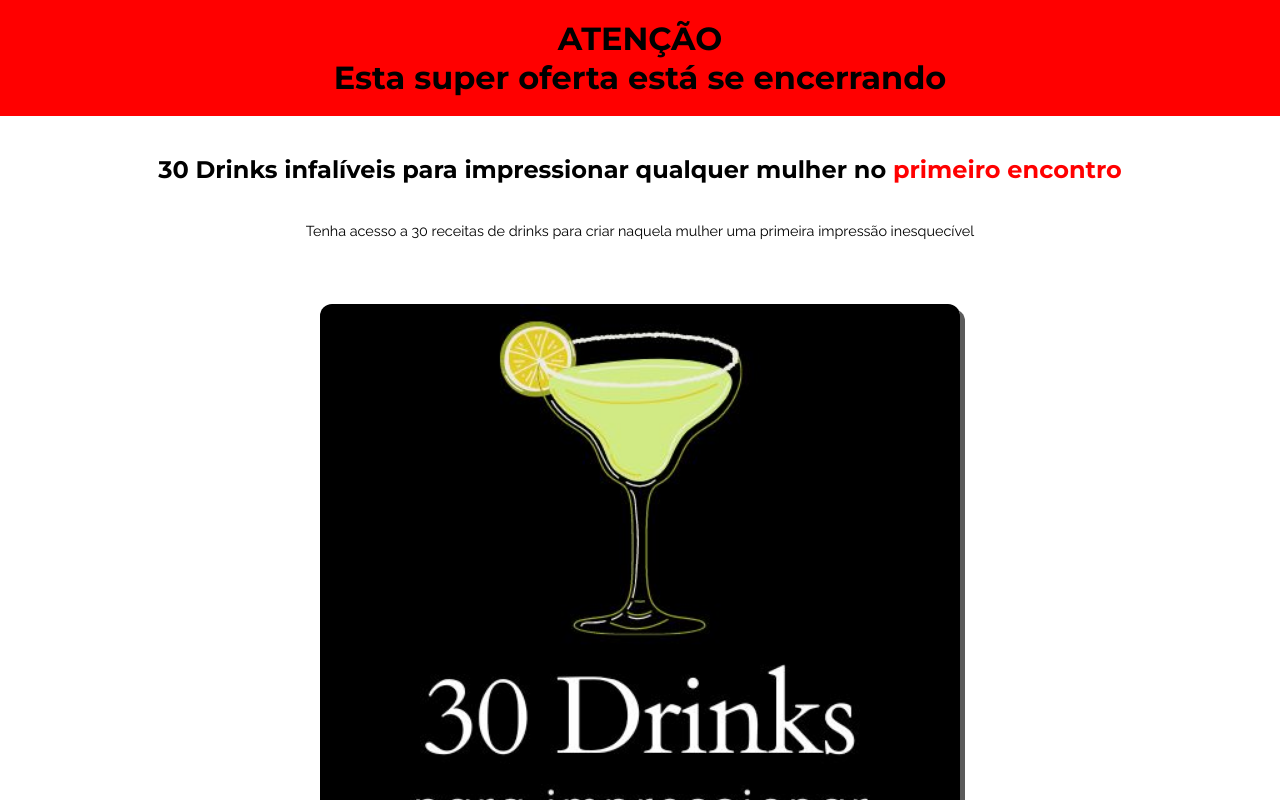
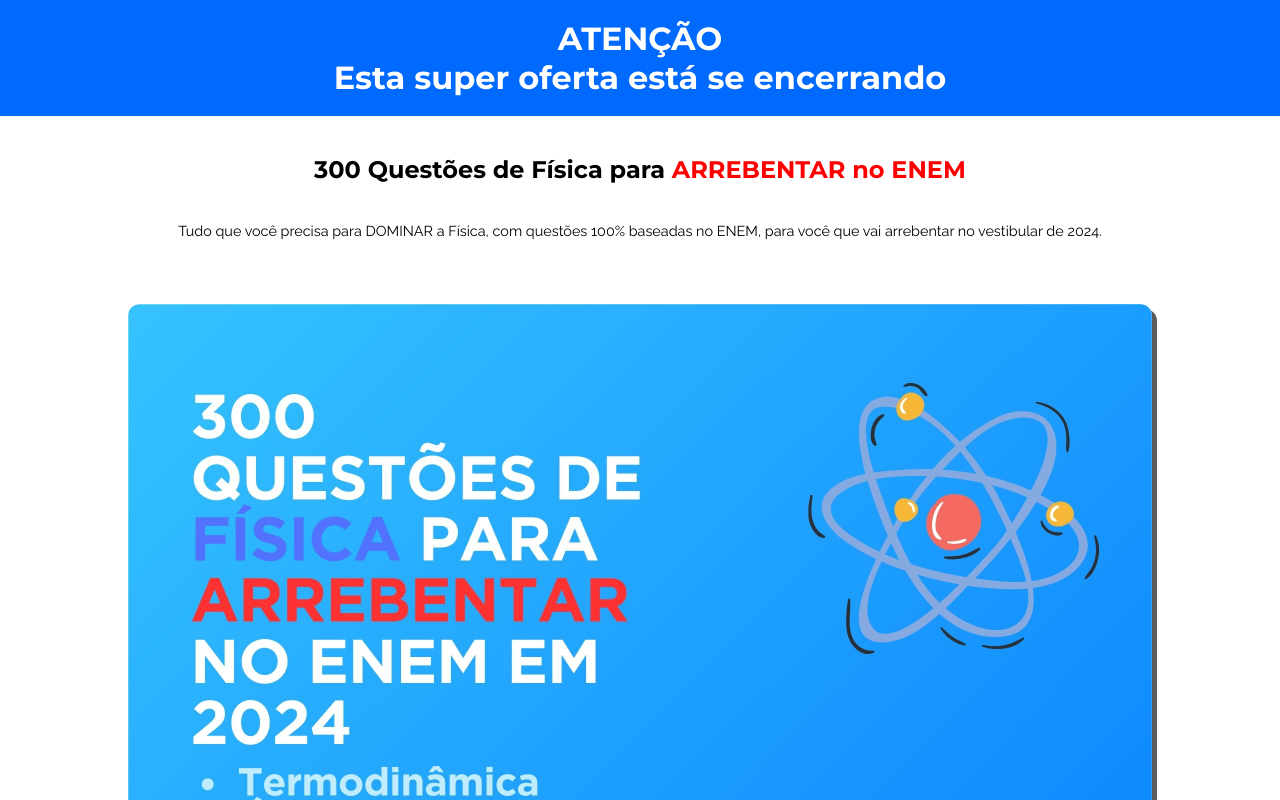
Before and after one commit to barretodotcom/pagina-de-vendas-drinks, a plain HTML site: page index.html in a window 1280 px wide. Shown: the top 800 px of the page. Drawn offline with Linux system fonts and the light colour scheme.

Commit message:
feat: alterado para outro produto

```diff
--- a/index.html
+++ b/index.html
@@ -6,7 +6,7 @@
     <meta name="facebook-domain-verification" content="x9jomgi7ee34x2qclbx2npndii21lk" />
     <link rel="preconnect" href="https://fonts.googleapis.com">
     <link rel="icon" href="favicon.png" type="image/png">
-    <title>30 Receitas de Drinks para Impressionar Qualquer Mulher</title>
+    <title> 300 Questões de Física para ARREBENTAR no ENEM</title>
     <link rel="preconnect" href="https://fonts.gstatic.com" crossorigin>
     <link href="https://fonts.googleapis.com/css2?family=Montserrat:ital,wght@0,100..900;1,100..900&family=Raleway:ital,wght@0,100..900;1,100..900&display=swap" rel="stylesheet">
     <title>Document</title>
@@ -28,9 +28,13 @@
 
     .header {
         width: 100%;
-        background-color: red;
+        background-color: rgb(0, 106, 255);
         text-align: center;
         padding: 1.5%;
+    }
+
+    .header h1 {
+        color: white;
     }
 
     .content {
@@ -64,7 +68,7 @@
     }
 
     img {
-        width: 50%;
+        width: 80%;
         margin-top: 5%;
         border-radius: 12px;
         box-shadow: 5px 5px 0px 0px rgb(91, 91, 91);
@@ -77,7 +81,7 @@
 
     button {
         width: 95%;
-        background-color: red;
+        background-color: rgb(0, 106, 255);
         border: none;
         color: white;
         font-weight: bold;
@@ -120,16 +124,17 @@
     </div>
     <div class="content">
         <h2>
-            30 Drinks infalíveis para impressionar qualquer mulher no <p class="red">primeiro encontro</p>
+            300 Questões de Física para <p class="red" >ARREBENTAR no ENEM</p>
         </h2>
         <p class="text">
-            Tenha acesso a 30 receitas de drinks para criar naquela mulher uma primeira impressão inesquecível
+            Tudo que você precisa para DOMINAR a Física, com questões 100% baseadas no ENEM, para você
+            que vai arrebentar no vestibular de 2024.
         </p>
-        <img src="./mock.jpg" alt="imagem-capa-ebook">
+        <img src="./mock1.jpg" alt="imagem-capa-ebook">
         <h1 class="today">APENAS HOJE</h1>
-        <h1 class="green">R$ 4,99</h1>
-        <a href="https://pay.hotmart.com/X95383077U?off=w2i92xf2&_hi=eyJjaWQiOiIxNjg4OTk4NzA0ODQ0NzA0MjUxNjkzMjEzNTI5NTAwIiwiYmlkIjoiMTY4ODk5ODcwNDg0NDcwNDI1MTY5MzIxMzUyOTUwMCIsInNpZCI6IjExYTIxMGY1N2E1MTQ3YjFhNzM0Y2ZhNDY5MWE4OTM3In0=.1726275556682">
-            <button>LIBERAR RECEITAS</button>
+        <h1 class="green">R$ 10,00</h1>
+        <a style="cursor: pointer;" href="https://pay.hotmart.com/H96148494R">
+            <button>LIBERAR APOSTILA</button>
         </a>
         <div class="ul">
             <ul>
```
Also changed, not shown: mock1.jpg (added).
